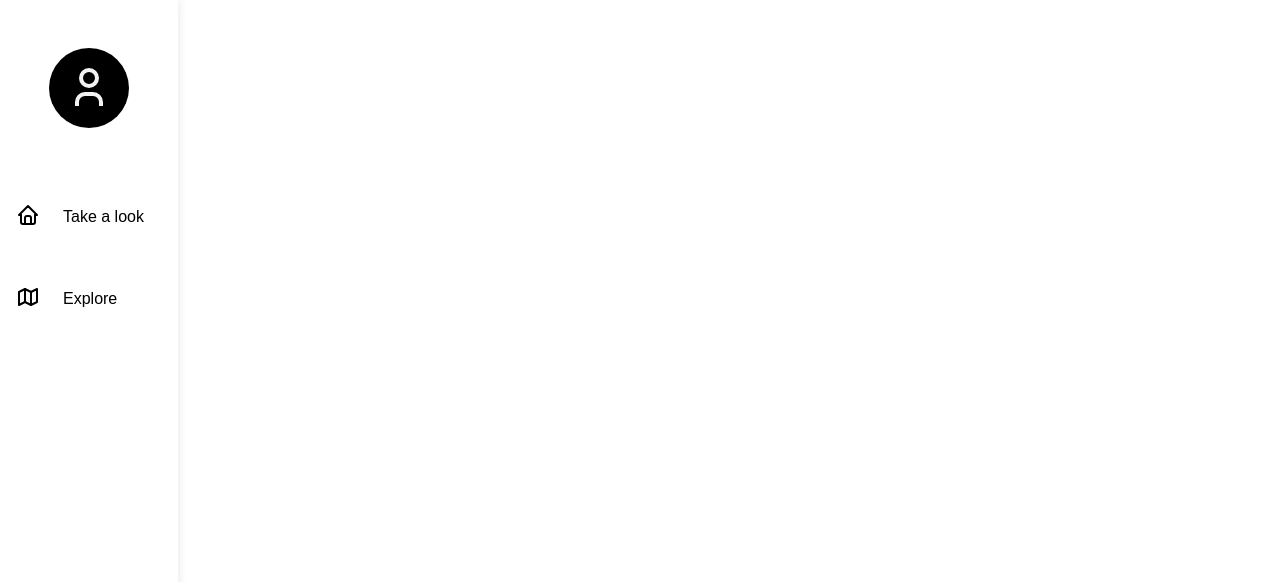
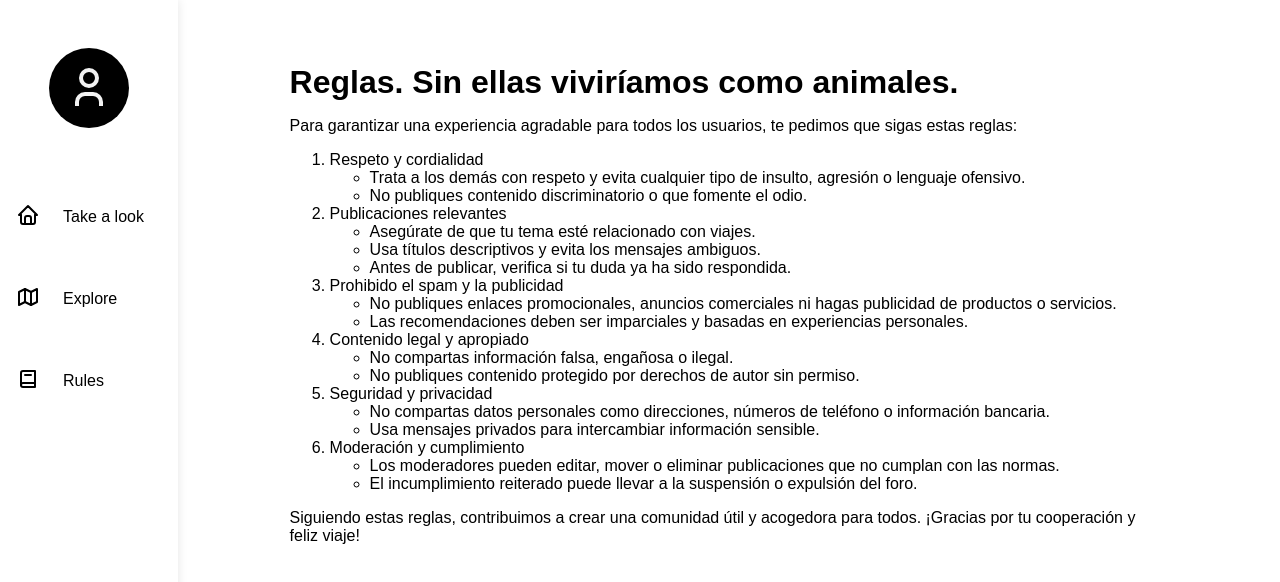
Before and after one commit to jaum3fp/BitacoraForum, a Vue app in the folder client/: page /rules in a window 1280 px wide. Shown: the top 582 px of the page. Built offline with nearby package versions, Linux system fonts and the light colour scheme.

Commit message:
add Rules page

```diff
--- a/client/src/components/Navbar.vue
+++ b/client/src/components/Navbar.vue
@@ -14,6 +14,10 @@
         <router-link to="/explore" class="nav-item">
             <i><svg  xmlns="http://www.w3.org/2000/svg"  width="24"  height="24"  viewBox="0 0 24 24"  fill="none"  stroke="currentColor"  stroke-width="2"  stroke-linecap="round"  stroke-linejoin="round"  class="icon icon-tabler icons-tabler-outline icon-tabler-map"><path stroke="none" d="M0 0h24v24H0z" fill="none"/><path d="M3 7l6 -3l6 3l6 -3v13l-6 3l-6 -3l-6 3v-13" /><path d="M9 4v13" /><path d="M15 7v13" /></svg></i>
             <p>Explore</p>
+        </router-link>
+        <router-link to="/rules" class="nav-item">
+            <i><svg  xmlns="http://www.w3.org/2000/svg"  width="24"  height="24"  viewBox="0 0 24 24"  fill="none"  stroke="currentColor"  stroke-width="2"  stroke-linecap="round"  stroke-linejoin="round"  class="icon icon-tabler icons-tabler-outline icon-tabler-book-2"><path stroke="none" d="M0 0h24v24H0z" fill="none"/><path d="M19 4v16h-12a2 2 0 0 1 -2 -2v-12a2 2 0 0 1 2 -2h12z" /><path d="M19 16h-12a2 2 0 0 0 -2 2" /><path d="M9 8h6" /></svg></i>
+            <p>Rules</p>
         </router-link>
     </nav>
 </div>
--- /dev/null
+++ b/client/src/pages/Rules.vue
@@ -0,0 +1,53 @@
+<script setup lang="ts"></script>
+
+<template>
+    <div class="rules-container">
+        <h1>Reglas. Sin ellas viviríamos como animales.</h1>
+        <p>Para garantizar una experiencia agradable para todos los usuarios, te pedimos que sigas estas reglas:</p>
+        <ol>
+            <li>Respeto y cordialidad</li>
+            <ul>
+                <li>Trata a los demás con respeto y evita cualquier tipo de insulto, agresión o lenguaje ofensivo.</li>
+                <li>No publiques contenido discriminatorio o que fomente el odio.</li>
+            </ul>
+            <li>Publicaciones relevantes</li>
+            <ul>
+                <li>Asegúrate de que tu tema esté relacionado con viajes.</li>
+                <li>Usa títulos descriptivos y evita los mensajes ambiguos.</li>
+                <li>Antes de publicar, verifica si tu duda ya ha sido respondida.</li>
+            </ul>
+            <li>Prohibido el spam y la publicidad</li>
+            <ul>
+                <li>No publiques enlaces promocionales, anuncios comerciales ni hagas publicidad de productos o servicios.</li>
+                <li>Las recomendaciones deben ser imparciales y basadas en experiencias personales.</li>
+            </ul>
+            <li>Contenido legal y apropiado</li>
+            <ul>
+                <li>No compartas información falsa, engañosa o ilegal.</li>
+                <li>No publiques contenido protegido por derechos de autor sin permiso.</li>
+            </ul>
+            <li>Seguridad y privacidad</li>
+            <ul>
+                <li>No compartas datos personales como direcciones, números de teléfono o información bancaria.</li>
+                <li>Usa mensajes privados para intercambiar información sensible.</li>
+            </ul>
+            <li>Moderación y cumplimiento</li>
+            <ul>
+                <li>Los moderadores pueden editar, mover o eliminar publicaciones que no cumplan con las normas.</li>
+                <li>El incumplimiento reiterado puede llevar a la suspensión o expulsión del foro.</li>
+            </ul>
+        </ol>
+        <p>Siguiendo estas reglas, contribuimos a crear una comunidad útil y acogedora para todos. ¡Gracias por tu cooperación y feliz viaje!</p>
+    </div>
+</template>
+
+<style scoped>
+.rules-container {
+    padding: 2em;
+    margin: 2em;
+    text-align: left;
+    border-radius: 10px;
+    background-color: rgba(255, 255, 255, 0.1);
+    color: var(--text-color);
+}
+</style>
--- a/client/src/router.ts
+++ b/client/src/router.ts
@@ -1,10 +1,12 @@
 import { createRouter, createWebHistory } from 'vue-router';
 import Home from './pages/Index.vue';
 import Explore from './pages/Explore.vue';
+import Rules from './pages/Rules.vue';
 
 const routes = [
   { path: '/', component: Home },
   { path: '/explore', component: Explore },
+  { path: '/rules', component: Rules },
 ];
 
 const router = createRouter({
```
